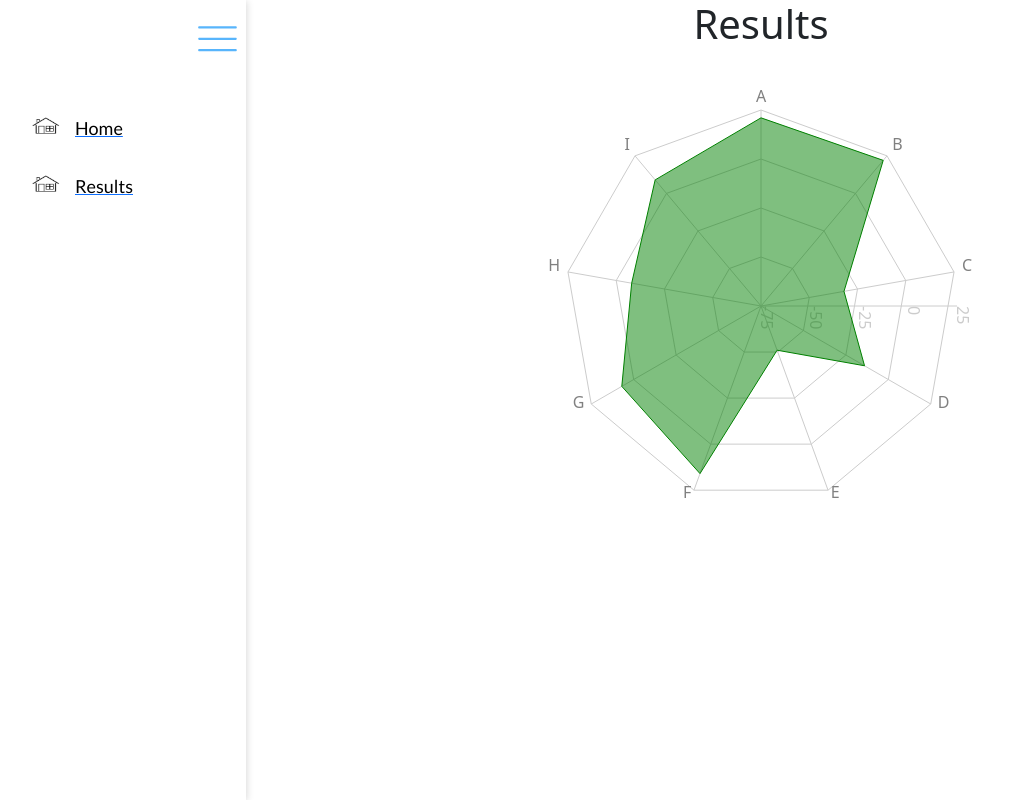
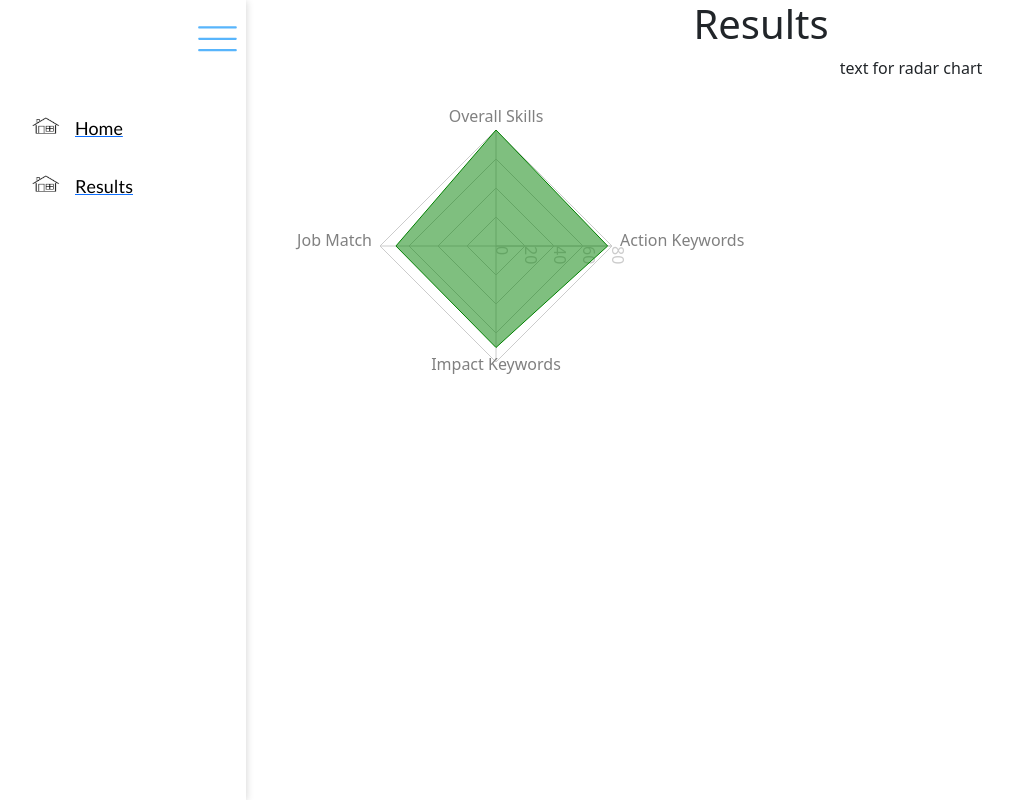
Before and after one commit to NaZaR3413/AI-for-education-Hackathon, a React (Create React App) app in the folder frontend/: page /results in a window 1280 px wide. Shown: the whole page, without its empty margins (4-1017 px from the left). Built offline with nearby package versions, Linux system fonts and the light colour scheme.

Commit message:
radar fixes

```diff
--- a/frontend/src/pages/results-files/chart.js
+++ b/frontend/src/pages/results-files/chart.js
@@ -5,19 +5,22 @@ import { Radar, RadarChart, PolarGrid,
 
         // Sample data
         const data = [
-            { name: 'A', x: 21 },
-            { name: 'B', x: 22 },
-            { name: 'C', x: -32 },
-            { name: 'D', x: -14 },
-            { name: 'E', x: -51 },
-            { name: 'F', x: 16 },
-            { name: 'G', x: 7 },
-            { name: 'H', x: -8 },
-            { name: 'I', x: 9 },
+            { name: 'Overall Skills', x: 4 * 20},
+            { name: 'Action Keywords', x: 77 },
+            { name: 'Impact Keywords', x: 70 },
+            { name: 'Job Match', x: 69 },
         ];
 
         return (
-            <RadarChart height={500} width={500}
+            <div>
+                <div className='radar-text'>
+                    {/**text representation */}
+                    <p>
+                        text for radar chart
+                    </p>
+                </div>
+                <div>
+                    <RadarChart height={300} width={500}
                         outerRadius="80%" data={data}>
                         <PolarGrid />
                         <PolarAngleAxis dataKey="name" />
@@ -25,6 +28,9 @@ import { Radar, RadarChart, PolarGrid,
                         <Radar dataKey="x" stroke="green"
                         fill="green" fillOpacity={0.5} />
                     </RadarChart>
+                </div>
+
+            </div>
         );
     }
 
--- a/frontend/src/pages/results-files/results.css
+++ b/frontend/src/pages/results-files/results.css
@@ -3,7 +3,21 @@
     flex-grow: 1;
     display: flex;
     flex-direction: column;
-    align-items: center;
     height: 100vh;
     text-align: center;
 }
+
+.top-half {
+    align-items: center;
+
+}
+
+.chart-display {
+    align-items: left;
+}
+
+.radar-text {
+    align-items: top;
+    padding-left: 300px;
+    padding-top: 0px;
+}
--- a/frontend/src/pages/results.js
+++ b/frontend/src/pages/results.js
@@ -6,11 +6,17 @@ import Chart from "./results-files/chart";
 export default function Results() {
     return (
         <div className="results-page-container">
-            <div className="chart-heading">
-                <h1>Results</h1>
+            <div className="top-half">
+                <div className="chart-heading">
+                    <h1>Results</h1>
+                </div>
+                <div className="chart-display">
+                    <Chart />
+                </div>
             </div>
-            <div className="chart-display">
-                <Chart />
+
+            <div className="bottom-half">
+
             </div>
         </div>
     );
```
Lines whose indentation alone changed are shown as unchanged.
